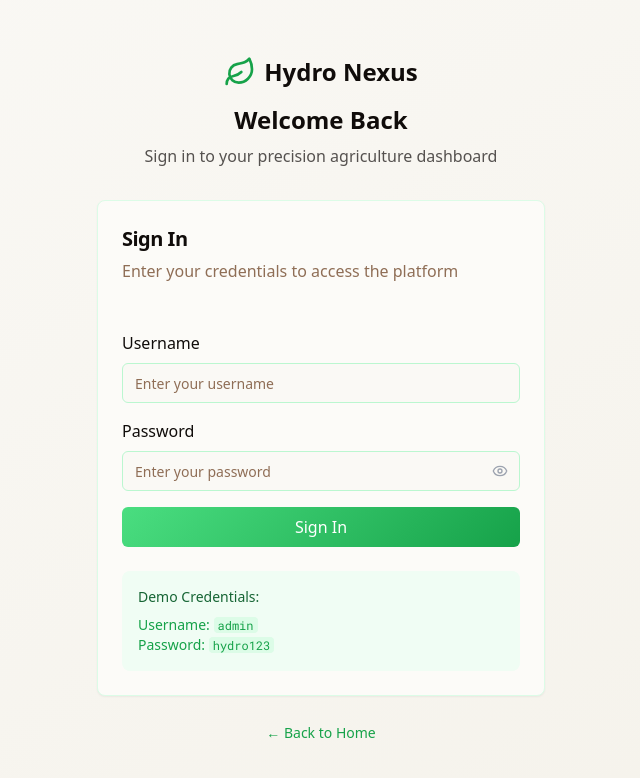
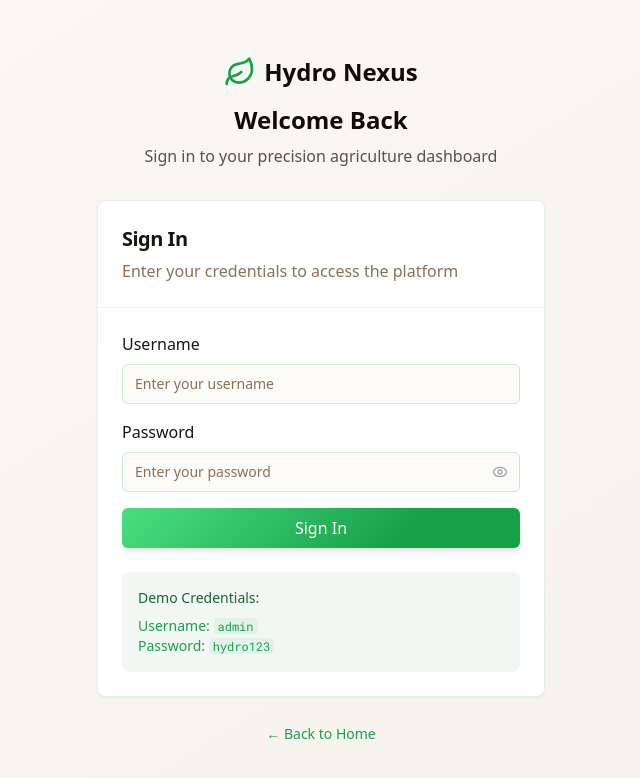
Before and after one commit to TN-Light/Hydro-Nexus, a Next.js app: page /login in a window 1280 px wide. Shown: the top 778 px of the page, without its empty margins (319-959 px from the left). Built offline with nearby package versions, Linux system fonts and the light colour scheme.

Commit message:
Implement General Visual Polish Improvements

```diff
--- a/app/globals.css
+++ b/app/globals.css
@@ -4,56 +4,67 @@
 
 @layer base {
   :root {
-    --background: 44 33% 97%;
-    --foreground: 25 25% 5%;
-    --card: 44 33% 98%;
-    --card-foreground: 25 25% 5%;
-    --popover: 44 33% 98%;
-    --popover-foreground: 25 25% 5%;
+    --background: 44 33% 98%;
+    --foreground: 25 25% 8%;
+    --card: 0 0% 100%;
+    --card-foreground: 25 25% 8%;
+    --popover: 0 0% 100%;
+    --popover-foreground: 25 25% 8%;
     --primary: 142 76% 36%;
-    --primary-foreground: 44 33% 98%;
-    --secondary: 44 33% 91%;
+    --primary-foreground: 0 0% 100%;
+    --secondary: 44 33% 94%;
     --secondary-foreground: 25 25% 15%;
-    --muted: 44 33% 94%;
+    --muted: 44 33% 96%;
     --muted-foreground: 25 25% 45%;
     --accent: 142 69% 58%;
-    --accent-foreground: 25 25% 5%;
+    --accent-foreground: 0 0% 100%;
     --destructive: 0 84% 60%;
-    --destructive-foreground: 44 33% 98%;
-    --border: 44 33% 87%;
-    --input: 44 33% 87%;
+    --destructive-foreground: 0 0% 100%;
+    --border: 142 30% 90%;
+    --input: 142 30% 92%;
     --ring: 142 76% 36%;
     --radius: 0.5rem;
 
     /* Custom agriculture colors */
     --green-700: 142 76% 36%;
     --green-500: 142 69% 58%;
+    --green-600: 142 72% 47%;
+    --green-400: 142 65% 65%;
+    --green-300: 142 55% 75%;
+    --green-200: 142 45% 85%;
+    --green-100: 142 35% 92%;
+    --green-50: 142 25% 96%;
     --cream-50: 44 33% 97%;
     --cream-100: 44 33% 94%;
+    --cream-200: 44 33% 90%;
     --soil-950: 25 25% 5%;
+    --soil-900: 25 25% 10%;
+    --soil-800: 25 25% 15%;
+    --soil-700: 25 25% 25%;
+    --soil-600: 25 25% 35%;
 
     --font-roboto-mono: "Roboto Mono", monospace;
   }
 
   .dark {
-    --background: 25 25% 5%;
-    --foreground: 44 33% 97%;
-    --card: 25 25% 8%;
-    --card-foreground: 44 33% 97%;
-    --popover: 25 25% 8%;
-    --popover-foreground: 44 33% 97%;
+    --background: 25 25% 6%;
+    --foreground: 44 33% 98%;
+    --card: 25 25% 9%;
+    --card-foreground: 44 33% 98%;
+    --popover: 25 25% 9%;
+    --popover-foreground: 44 33% 98%;
     --primary: 142 69% 58%;
-    --primary-foreground: 25 25% 5%;
-    --secondary: 25 25% 15%;
-    --secondary-foreground: 44 33% 97%;
-    --muted: 25 25% 15%;
+    --primary-foreground: 25 25% 8%;
+    --secondary: 25 25% 12%;
+    --secondary-foreground: 44 33% 98%;
+    --muted: 25 25% 12%;
     --muted-foreground: 44 33% 65%;
     --accent: 142 76% 36%;
-    --accent-foreground: 44 33% 97%;
+    --accent-foreground: 44 33% 98%;
     --destructive: 0 62% 30%;
-    --destructive-foreground: 44 33% 97%;
-    --border: 25 25% 15%;
-    --input: 25 25% 15%;
+    --destructive-foreground: 44 33% 98%;
+    --border: 25 25% 18%;
+    --input: 25 25% 16%;
     --ring: 142 69% 58%;
   }
 }
@@ -70,14 +81,69 @@
 @layer components {
   .sensor-data {
     font-family: var(--font-roboto-mono), monospace;
+    font-weight: 600;
+    letter-spacing: -0.025em;
   }
 
   .agriculture-gradient {
-    background: linear-gradient(135deg, hsl(var(--green-500)) 0%, hsl(var(--green-700)) 100%);
+    background: linear-gradient(135deg, hsl(var(--green-500)) 0%, hsl(var(--green-700)) 70%, hsl(var(--green-700)) 100%);
+    box-shadow: 0 4px 14px 0 rgba(34, 197, 94, 0.15);
   }
 
   .cream-gradient {
-    background: linear-gradient(135deg, hsl(var(--cream-50)) 0%, hsl(var(--cream-100)) 100%);
+    background: linear-gradient(135deg, hsl(var(--cream-50)) 0%, hsl(var(--cream-100)) 70%, hsl(var(--cream-200)) 100%);
+  }
+
+  .glass-effect {
+    background: rgba(255, 255, 255, 0.85);
+    backdrop-filter: blur(10px);
+    border: 1px solid rgba(255, 255, 255, 0.2);
+  }
+
+  .dark .glass-effect {
+    background: rgba(0, 0, 0, 0.4);
+    border: 1px solid rgba(255, 255, 255, 0.1);
+  }
+
+  .card-hover {
+    transition: all 0.3s cubic-bezier(0.4, 0, 0.2, 1);
+  }
+
+  .card-hover:hover {
+    transform: translateY(-2px);
+    box-shadow: 0 10px 25px -5px rgba(0, 0, 0, 0.1), 0 10px 10px -5px rgba(0, 0, 0, 0.04);
+  }
+
+  .dark .card-hover:hover {
+    box-shadow: 0 10px 25px -5px rgba(0, 0, 0, 0.3), 0 10px 10px -5px rgba(0, 0, 0, 0.2);
+  }
+
+  .pulse-success {
+    animation: pulse-success 2s cubic-bezier(0.4, 0, 0.6, 1) infinite;
+  }
+
+  @keyframes pulse-success {
+    0%, 100% {
+      opacity: 1;
+    }
+    50% {
+      opacity: 0.7;
+    }
+  }
+
+  .shimmer {
+    background: linear-gradient(90deg, transparent, rgba(255, 255, 255, 0.4), transparent);
+    background-size: 200% 100%;
+    animation: shimmer 2s infinite;
+  }
+
+  @keyframes shimmer {
+    0% {
+      background-position: -200% 0;
+    }
+    100% {
+      background-position: 200% 0;
+    }
   }
 }
 
--- a/components/sensor-card.tsx
+++ b/components/sensor-card.tsx
@@ -36,24 +36,24 @@ export function SensorCard({ title, value, unit, icon: Icon, status, trend, data
   const TrendIcon = trend === "up" ? TrendingUp : trend === "down" ? TrendingDown : Minus
 
   return (
-    <Card className="border-green-100 hover:border-green-300 transition-colors">
-      <CardHeader className="flex flex-row items-center justify-between space-y-0 pb-2">
+    <Card className="border-green-100 hover:border-green-300 transition-all duration-300 hover:shadow-lg group">
+      <CardHeader className="flex flex-row items-center justify-between space-y-0 pb-3 bg-gradient-to-r from-green-50/50 to-transparent">
         <CardTitle className="text-sm font-medium text-soil-950">{title}</CardTitle>
-        <Icon className="h-4 w-4 text-green-700" />
+        <Icon className="h-5 w-5 text-green-700 group-hover:text-green-600 transition-colors duration-200" />
       </CardHeader>
       <CardContent>
         <div className="flex items-center justify-between mb-4">
           <div>
-            <div className="text-2xl font-bold sensor-data text-soil-950">
+            <div className="text-2xl font-bold sensor-data text-soil-950 group-hover:text-green-700 transition-colors duration-200">
               {typeof value === "number" ? value.toFixed(1) : value}
               <span className="text-sm font-normal text-soil-950/70 ml-1">{unit}</span>
             </div>
             <div className="flex items-center space-x-2 mt-1">
-              <Badge variant="outline" className={statusColors[status]}>
+              <Badge variant="outline" className={`${statusColors[status]} transition-all duration-200 group-hover:shadow-sm`}>
                 {statusLabels[status]}
               </Badge>
               <div className="flex items-center text-xs text-soil-950/70">
-                <TrendIcon className="h-3 w-3 mr-1" />
+                <TrendIcon className={`h-3 w-3 mr-1 transition-transform duration-200 ${trend === 'up' ? 'group-hover:translate-y-[-1px]' : trend === 'down' ? 'group-hover:translate-y-[1px]' : ''}`} />
                 <span>{trend === "up" ? "Rising" : trend === "down" ? "Falling" : "Stable"}</span>
               </div>
             </div>
@@ -61,7 +61,7 @@ export function SensorCard({ title, value, unit, icon: Icon, status, trend, data
         </div>
 
         {/* Mini Sparkline Chart */}
-        <div className="h-16 w-full">
+        <div className="h-16 w-full rounded-md overflow-hidden bg-gradient-to-r from-green-50/30 to-transparent">
           <ResponsiveContainer width="100%" height="100%">
             <LineChart data={data}>
               <XAxis dataKey="time" hide />
@@ -70,7 +70,7 @@ export function SensorCard({ title, value, unit, icon: Icon, status, trend, data
                 type="monotone"
                 dataKey="value"
                 stroke={status === "good" ? "#15803d" : status === "warning" ? "#ca8a04" : "#dc2626"}
-                strokeWidth={2}
+                strokeWidth={2.5}
                 dot={false}
               />
             </LineChart>
--- a/components/ui/button.tsx
+++ b/components/ui/button.tsx
@@ -5,18 +5,18 @@ import { cva, type VariantProps } from "class-variance-authority"
 import { cn } from "@/lib/utils"
 
 const buttonVariants = cva(
-  "inline-flex items-center justify-center gap-2 whitespace-nowrap rounded-md text-sm font-medium ring-offset-background transition-colors focus-visible:outline-none focus-visible:ring-2 focus-visible:ring-ring focus-visible:ring-offset-2 disabled:pointer-events-none disabled:opacity-50 [&_svg]:pointer-events-none [&_svg]:size-4 [&_svg]:shrink-0",
+  "inline-flex items-center justify-center gap-2 whitespace-nowrap rounded-md text-sm font-medium ring-offset-background transition-all duration-200 focus-visible:outline-none focus-visible:ring-2 focus-visible:ring-ring focus-visible:ring-offset-2 disabled:pointer-events-none disabled:opacity-50 [&_svg]:pointer-events-none [&_svg]:size-4 [&_svg]:shrink-0 active:scale-95",
   {
     variants: {
       variant: {
-        default: "bg-primary text-primary-foreground hover:bg-primary/90",
+        default: "bg-primary text-primary-foreground hover:bg-primary/90 shadow-md hover:shadow-lg",
         destructive:
-          "bg-destructive text-destructive-foreground hover:bg-destructive/90",
+          "bg-destructive text-destructive-foreground hover:bg-destructive/90 shadow-md hover:shadow-lg",
         outline:
-          "border border-input bg-background hover:bg-accent hover:text-accent-foreground",
+          "border border-input bg-background hover:bg-accent hover:text-accent-foreground shadow-sm hover:shadow-md",
         secondary:
-          "bg-secondary text-secondary-foreground hover:bg-secondary/80",
-        ghost: "hover:bg-accent hover:text-accent-foreground",
+          "bg-secondary text-secondary-foreground hover:bg-secondary/80 shadow-sm hover:shadow-md",
+        ghost: "hover:bg-accent hover:text-accent-foreground hover:shadow-sm",
         link: "text-primary underline-offset-4 hover:underline",
       },
       size: {
--- a/components/ui/card.tsx
+++ b/components/ui/card.tsx
@@ -9,7 +9,7 @@ const Card = React.forwardRef<
   <div
     ref={ref}
     className={cn(
-      "rounded-lg border bg-card text-card-foreground shadow-sm",
+      "rounded-lg border bg-card text-card-foreground shadow-sm card-hover transition-all duration-300",
       className
     )}
     {...props}
@@ -23,7 +23,7 @@ const CardHeader = React.forwardRef<
 >(({ className, ...props }, ref) => (
   <div
     ref={ref}
-    className={cn("flex flex-col space-y-1.5 p-6", className)}
+    className={cn("flex flex-col space-y-1.5 p-6 border-b border-border/50", className)}
     {...props}
   />
 ))
--- a/tailwind.config.ts
+++ b/tailwind.config.ts
@@ -56,13 +56,24 @@ const config: Config = {
         green: {
           500: "hsl(142 69% 58%)",
           700: "hsl(142 76% 36%)",
+          600: "hsl(142 72% 47%)",
+          400: "hsl(142 65% 65%)",
+          300: "hsl(142 55% 75%)",
+          200: "hsl(142 45% 85%)",
+          100: "hsl(142 35% 92%)",
+          50: "hsl(142 25% 96%)",
         },
         cream: {
           50: "hsl(44 33% 97%)",
           100: "hsl(44 33% 94%)",
+          200: "hsl(44 33% 90%)",
         },
         soil: {
           950: "hsl(25 25% 5%)",
+          900: "hsl(25 25% 10%)",
+          800: "hsl(25 25% 15%)",
+          700: "hsl(25 25% 25%)",
+          600: "hsl(25 25% 35%)",
         },
       },
       borderRadius: {
@@ -87,12 +98,27 @@ const config: Config = {
           "0%": { transform: "translateX(-100%)" },
           "100%": { transform: "translateX(0)" },
         },
+        "scale-in": {
+          "0%": { transform: "scale(0.95)", opacity: "0" },
+          "100%": { transform: "scale(1)", opacity: "1" },
+        },
+        "bounce-subtle": {
+          "0%, 100%": { transform: "translateY(0)" },
+          "50%": { transform: "translateY(-2px)" },
+        },
+        "glow": {
+          "0%, 100%": { boxShadow: "0 0 5px rgba(34, 197, 94, 0.5)" },
+          "50%": { boxShadow: "0 0 20px rgba(34, 197, 94, 0.8)" },
+        },
       },
       animation: {
         "accordion-down": "accordion-down 0.2s ease-out",
         "accordion-up": "accordion-up 0.2s ease-out",
         "fade-in": "fade-in 0.3s ease-out",
         "slide-in": "slide-in 0.2s ease-out",
+        "scale-in": "scale-in 0.2s ease-out",
+        "bounce-subtle": "bounce-subtle 2s ease-in-out infinite",
+        "glow": "glow 2s ease-in-out infinite alternate",
       },
       fontFamily: {
         mono: ["Roboto Mono", "monospace"],
```
